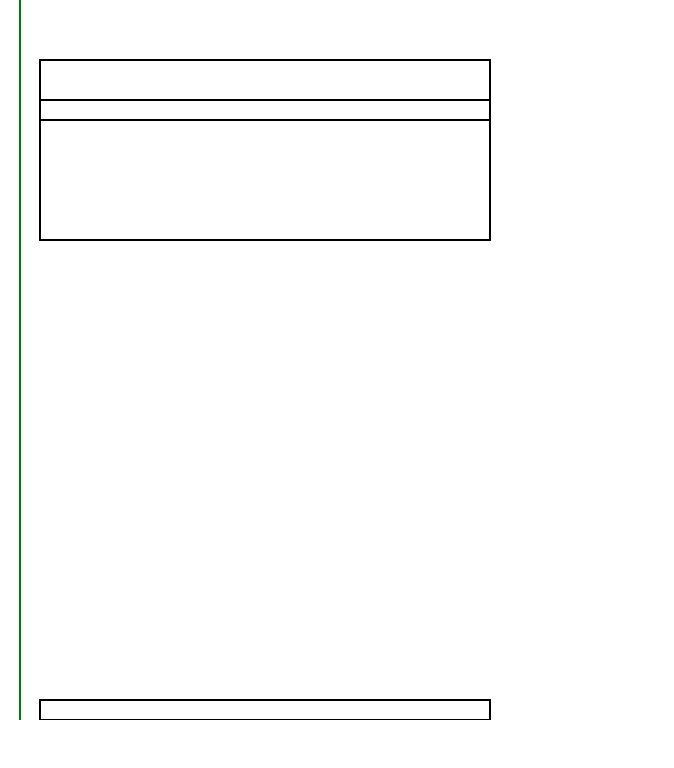
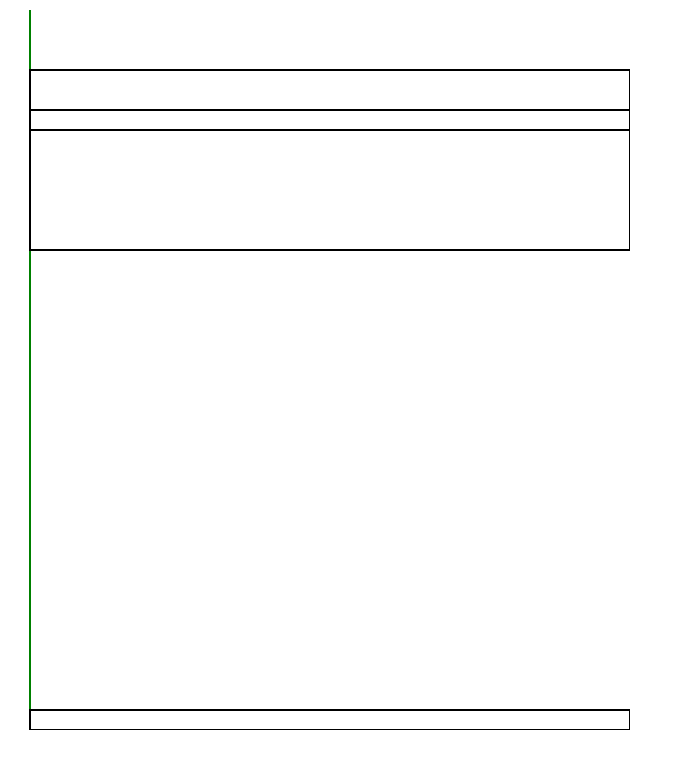
Before and after one commit to val2018/calendar, a React (Create React App) app: page / in a window 1280 px wide. Shown: the top 768 px of the page, without its empty margins (0-674 px from the left). Built offline with nearby package versions, Linux system fonts and the light colour scheme.

Commit message:
adding padding

```diff
--- a/src/components/graph.js
+++ b/src/components/graph.js
@@ -6,12 +6,12 @@ import Axis from './axis';
 import GraphBody from './graph_body';
 
 export default class Graph extends React.Component {
-    static defaultProps = { width: 620, height: 720 };
+    static defaultProps = { width: 620, height: 720, padding: 20 };
 
     render() {
 
         return (
-            <svg width={this.props.width} height={this.props.height}>
+            <svg width={this.props.width} height={this.props.height} style={{padding: 10}}>
                 <Axis
                     x={20}
                     y={0}
--- a/src/components/graph_body.js
+++ b/src/components/graph_body.js
@@ -30,6 +30,6 @@ export default class GraphBody extends React.Component {
 class Event extends React.Component {
 
     render() {
-       return <rect x={40} y={this.props.start} width={450} height={this.props.height} fill="none" stroke="black" strokeWidth="2"/>;
+       return <rect x={20} y={this.props.start} width={600} height={this.props.height} fill="none" stroke="black" strokeWidth="2"/>;
     }
 }
```
